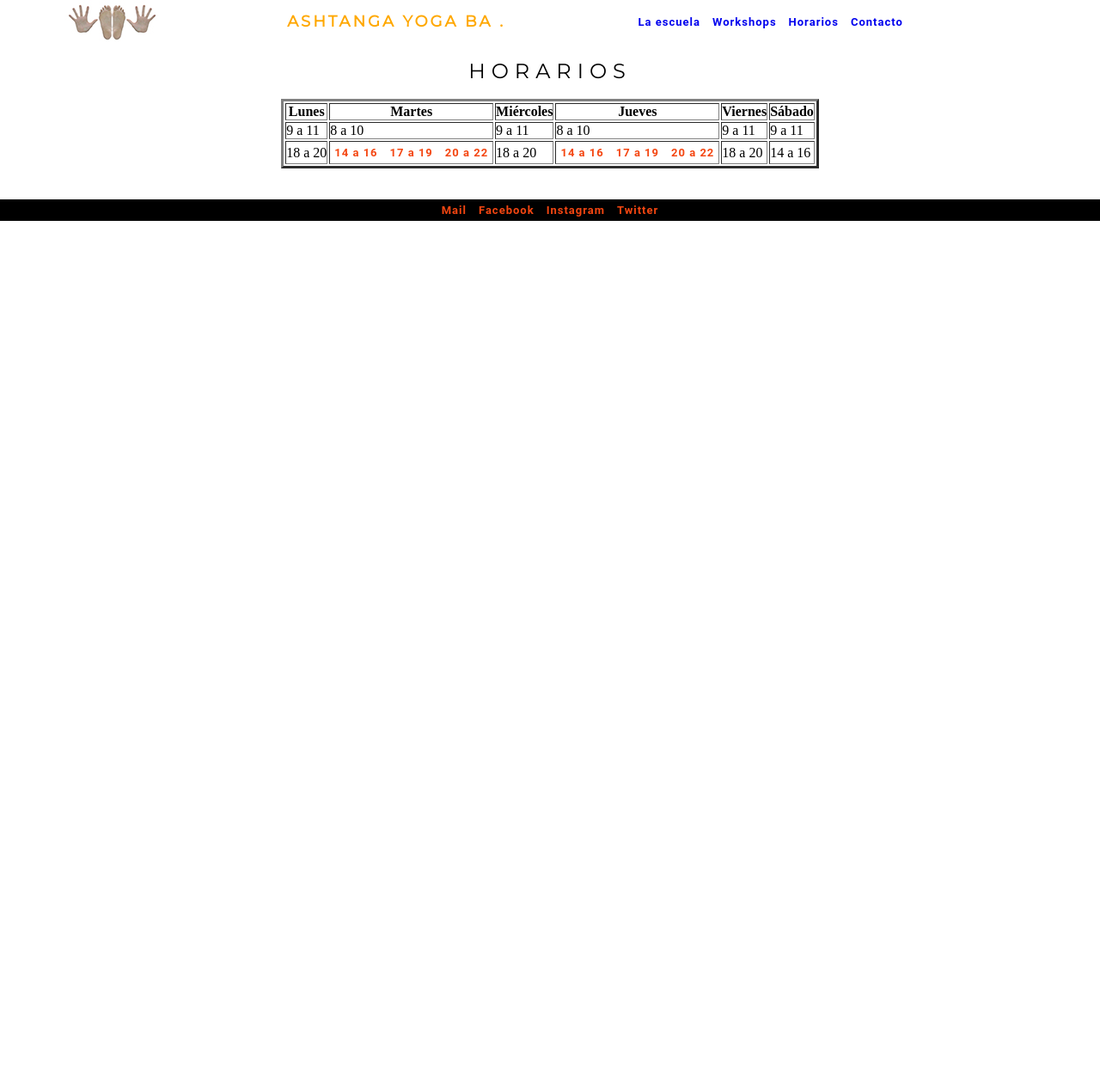
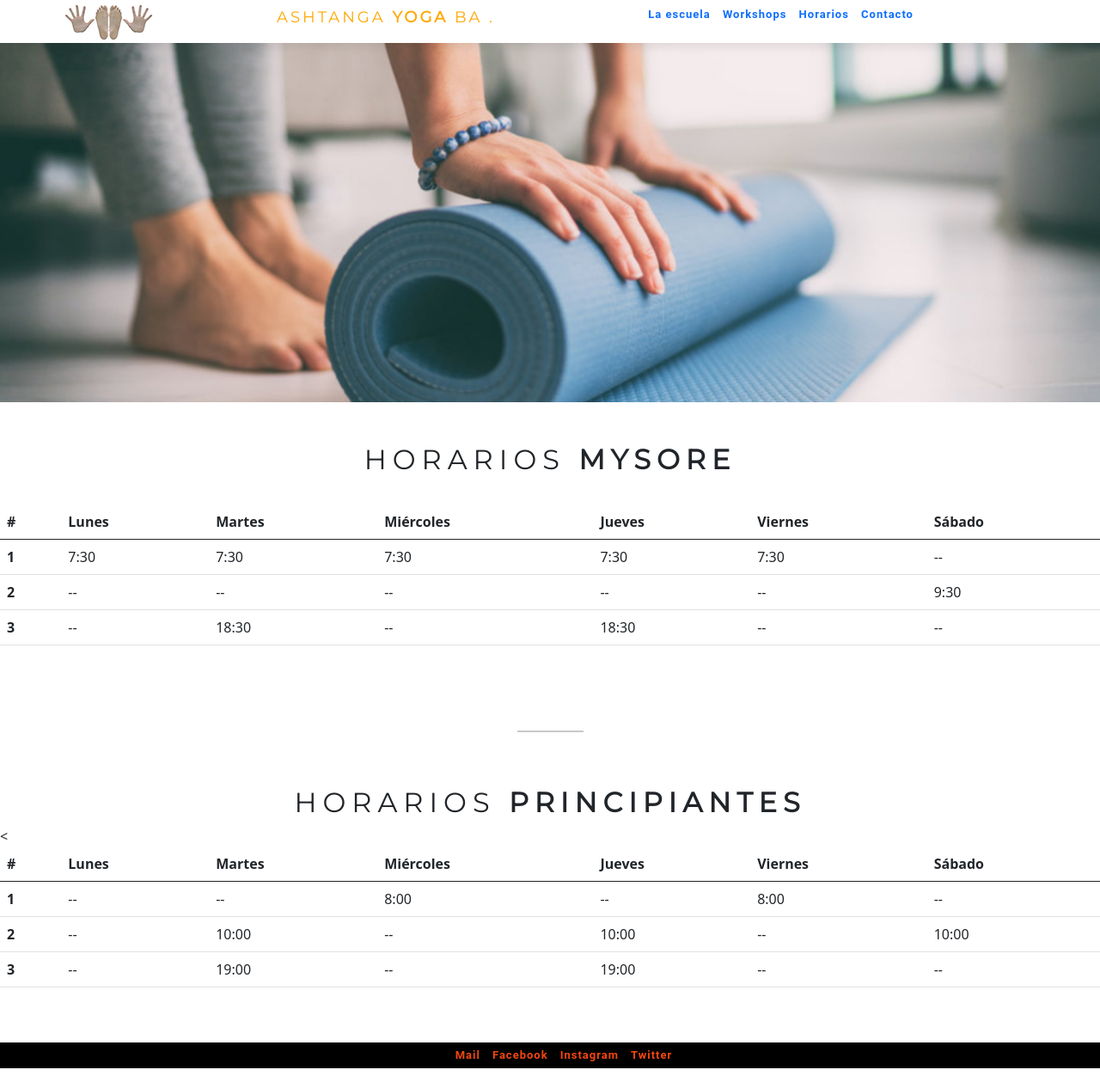
Before and after one commit to VictoriaXimenes/mi_repositorio_publico, a plain HTML site: page horarios.html in a window 1280 px wide. Shown: the whole page at 86% size. Before the commit the page ends 800 px from the top, so only its background shows below. Drawn offline with nearby package versions, Linux system fonts and the light colour scheme.

Commit message:
modifiqué horarios con BS

```diff
--- a/css/estilos.css
+++ b/css/estilos.css
@@ -33,6 +33,15 @@ h3{
 	color: #FFA800;
 }
 
+h4{
+	font-family: 'Montserrat', sans-serif;
+	font-weight: 500;
+	letter-spacing: 7px;
+	text-align: center;
+	text-transform: uppercase;
+	font-size: 16px;
+}
+
 
 p{
 	font-family: "roboto";
@@ -42,6 +51,7 @@ p{
 	margin-left: 20%;
 	margin-right: 20%
 }
+
 
 ul{
 	list-style: none;
@@ -86,9 +96,8 @@ hr{
 .fileteCentro{
 	color: #F29E32;
 	text-align: center;
-	size: 12px;
-	width: 77px;
-
+	size: 122px;
+	width: 777px;
 }
 
 .textoTitulitos{
--- a/horarios.html
+++ b/horarios.html
@@ -8,15 +8,23 @@
 
     <title>Horarios Ashtanga Yoga BA</title>
     <link rel="stylesheet" href="css/estilos.css"/>
+
+    <!-- Bootstrap CSS -->
+    <link href="https://cdn.jsdelivr.net/npm/bootstrap@5.0.0-beta1/dist/css/bootstrap.min.css" rel="stylesheet" integrity="sha384-giJF6kkoqNQ00vy+HMDP7azOuL0xtbfIcaT9wjKHr8RbDVddVHyTfAAsrekwKmP1" crossorigin="anonymous">
+
+    <!-- Link Css -->
+    <link rel="stylesheet" href="css/estilos.css" />
+
     <!-- Link font Montserrat -->
     <link rel="preconnect" href="https://fonts.gstatic.com">
     <link href="https://fonts.googleapis.com/css2?family=Montserrat:ital,wght@0,400;1,500&display=swap" rel="stylesheet">
 </head>
 <body>
         <!-- Barra de navegación -->
-    <nav class="encabezado">
+
+<nav class="encabezado">
         <img src="img/logo header manos y pies.jpg" alt="logo">
-        <a href="index.html"> <h3> ASHTANGA YOGA BA . </h3>
+        <a href="index.html"> <h3> ASHTANGA <b>YOGA</b> BA . </h3>
         <ul>
             <li><a href="La_escuela.html">La escuela</a></li>
             <li><a href="workshops.html">Workshops</a>
@@ -26,61 +34,120 @@
                 </ul>
             </li>
             <li><a href="horarios.html">Horarios</a></li>
-            <li><a href="index.html #Contacto">Contacto</a></li> <!--FORMULARIO-->
+            <li><a href="#Contacto">Contacto</a></li> <!--FORMULARIO-->
         </ul>
         <br>
     </nav>
+
+    <header>
+        <img  class="imagenApertura" src="img/fotoHorarios.jpg" alt="arrancando la clase con el mat">
+            <br>
+            <br>
+
         <!-- Tablas -->
         <main>
           <br>
-          <h2>HORARIOS</h2>
+          <h2>HORARIOS <strong>MYSORE</strong></h2>
           <br>
-          <div align="center">
-            <table border="3px" cellpadding="15px">
-                <!-- Cabecera -->
+
+        <table class="table">
+
+              <thead>
                 <tr>
-                  <th>Lunes</th>
-                  <th>Martes</th>
-                  <th>Miércoles</th>
-                  <th>Jueves</th>
-                  <th>Viernes</th>
-                  <th>Sábado</th>
+                  <th scope="col">#</th>
+                  <th scope="col">Lunes</th>
+                  <th scope="col">Martes</th>
+                  <th scope="col">Miércoles</th>
+                  <th scope="col">Jueves</th>
+                  <th scope="col">Viernes</th>
+                  <th scope="col">Sábado</th>
                 </tr>
+              </thead>
+              <tbody>
+                <tr>
+                  <th scope="row">1</th>
+                  <td>7:30</td>
+                  <td>7:30</td>
+                  <td>7:30</td>
+                  <td>7:30</td>
+                  <td>7:30</td>
+                  <td>--</td>
+                </tr>
+                <tr>
+                  <th scope="row">2</th>
+                  <td>--</td>
+                  <td>--</td>
+                  <td>--</td>
+                  <td>--</td>
+                  <td>--</td>
+                  <td>9:30</td>
 
-                <!-- Primera fila -->
+                </tr>
                 <tr>
-                  <td>9 a 11</td>
-                  <td>8 a 10</td>
-                  <td>9 a 11</td>
-                  <td>8 a 10</td>
-                  <td>9 a 11</td>
-                  <td>9 a 11</td>
+                  <th scope="row">3</th>
+                  <td>--</td>
+                  <td>18:30</td>
+                  <td>--</td>
+                  <td>18:30</td>
+                  <td>--</td>
+                  <td>--</td>
                 </tr>
+              </tbody>
+        </table>
 
-                <!-- Segunda fila -->
+        <br>
+        <br>
+
+      <hr color=#FFA800 size=4px width="77px">
+              <br>
+              <br>
+      <h2>HORARIOS <strong>PRINCIPIANTES</strong></h2>
+        <<br>
+          <table class="table">
+
+              <thead>
                 <tr>
-                  <td>18 a 20</td>
-                  <td>
-                    <ol>
-                        <li>14 a 16</li>
-                        <li>17 a 19</li>
-                        <li>20 a 22</li>
-                    </ol>
-                  </td>
-                  <td>18 a 20</td>
-                   <td>
-                    <ol>
-                        <li>14 a 16</li>
-                        <li>17 a 19</li>
-                        <li>20 a 22</li>
-                    </ol>
-                  </td>
-                   <td>18 a 20</td>
-                    <td>14 a 16</td>
+                  <th scope="col">#</th>
+                  <th scope="col">Lunes</th>
+                  <th scope="col">Martes</th>
+                  <th scope="col">Miércoles</th>
+                  <th scope="col">Jueves</th>
+                  <th scope="col">Viernes</th>
+                  <th scope="col">Sábado</th>
                 </tr>
+              </thead>
+              <tbody>
+                <tr>
+                  <th scope="row">1</th>
+                  <td>--</td>
+                  <td>--</td>
+                  <td>8:00</td>
+                  <td>--</td>
+                  <td>8:00</td>
+                  <td>--</td>
+                </tr>
+                <tr>
+                  <th scope="row">2</th>
+                  <td>--</td>
+                  <td>10:00</td>
+                  <td>--</td>
+                  <td>10:00</td>
+                  <td>--</td>
+                  <td>10:00</td>
 
-              </table>
-            </div>
+                </tr>
+                <tr>
+                  <th scope="row">3</th>
+                  <td>--</td>
+                  <td>19:00</td>
+                  <td>--</td>
+                  <td>19:00</td>
+                  <td>--</td>
+                  <td>--</td>
+                </tr>
+              </tbody>
+</table>
+
         </main>
 
         <br>
```
Also changed, not shown: index.html (+12 -9 lines), workshops.html (+26 -15 lines), img/FotoWorkshop.jpg (added), img/fotoHorarios.jpg (added), img/la-es.png (deleted), 2 other files.
